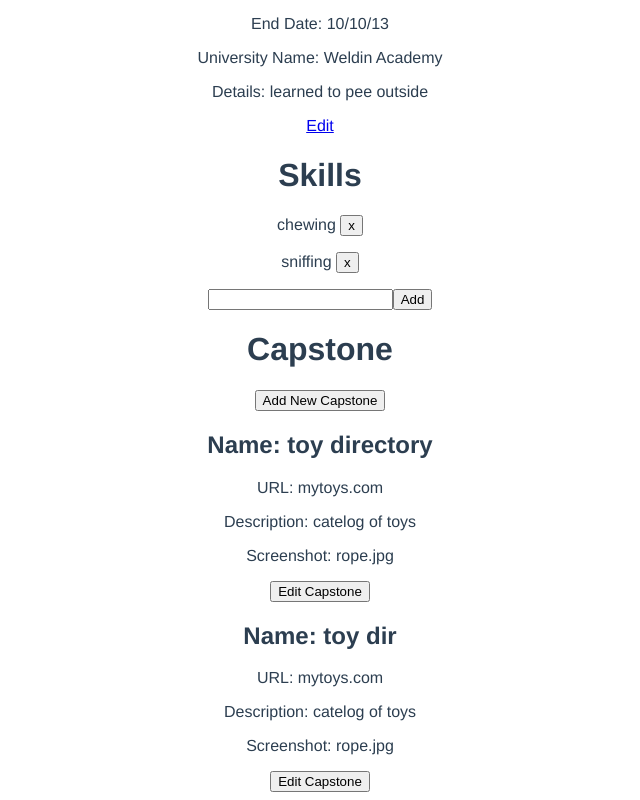
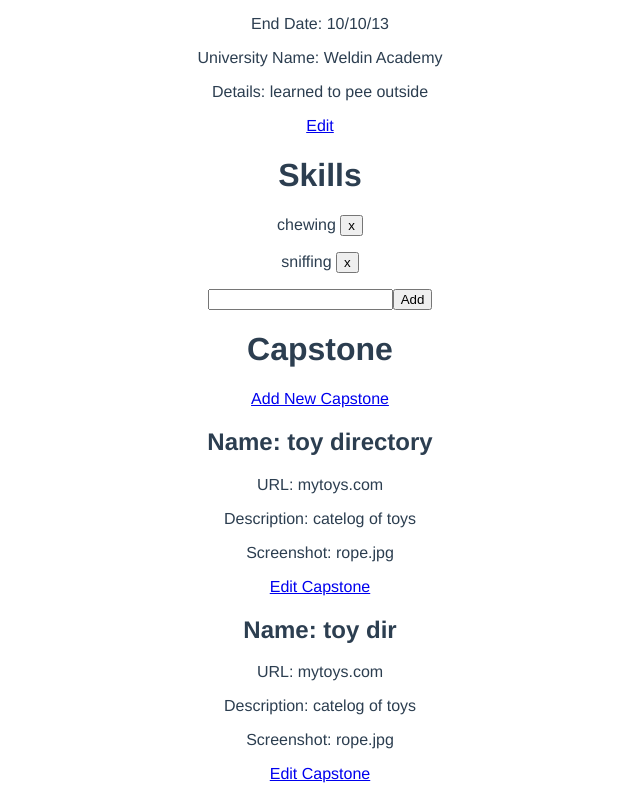
Before and after one commit to def-end-icecream/student_portal, a Vue app: page /students/1 in a window 1280 px wide. Shown: the part 1284-2084 px from the top of the page, without its empty margins (320-960 px from the left). Built offline with nearby package versions, Linux system fonts and the light colour scheme; no server answers.

Commit message:
removes buttons on student show for capstone links

```diff
--- a/src/views/StudentsShow.vue
+++ b/src/views/StudentsShow.vue
@@ -13,7 +13,9 @@
       <p>Online Resume URL: {{ student.resume_url }}</p>
       <p>Github URL: {{ student.github_url }}</p>
       <p>Photo: {{ student.image_url }}</p>
-      <router-link :to="`/students/${student.id}/edit`">Edit Profile</router-link>
+      <router-link :to="`/students/${student.id}/edit`"
+        >Edit Profile</router-link
+      >
       <h1>Experience</h1>
       <router-link to="/experiences/new">New Experience</router-link>
       <div v-for="experience in experiences" v-bind:key="experience.start_date">
@@ -50,16 +52,14 @@
       <button v-on:click="addSkill()">Add</button>
 
       <h1>Capstone</h1>
-      <router-link v-bind:to="`/capstones/new`"
-        ><button>Add New Capstone</button></router-link
-      >
+      <router-link v-bind:to="`/capstones/new`">Add New Capstone</router-link>
       <div v-for="capstone in capstones" v-bind:key="capstone.capstone_name">
         <h2>Name: {{ capstone.name }}</h2>
         <p>URL: {{ capstone.url }}</p>
         <p>Description: {{ capstone.description }}</p>
         <p>Screenshot: {{ capstone.screenshot }}</p>
         <router-link v-bind:to="`/capstones/${capstone.id}/edit`"
-          ><button>Edit Capstone</button></router-link
+          >Edit Capstone</router-link
         >
       </div>
     </div>
```
